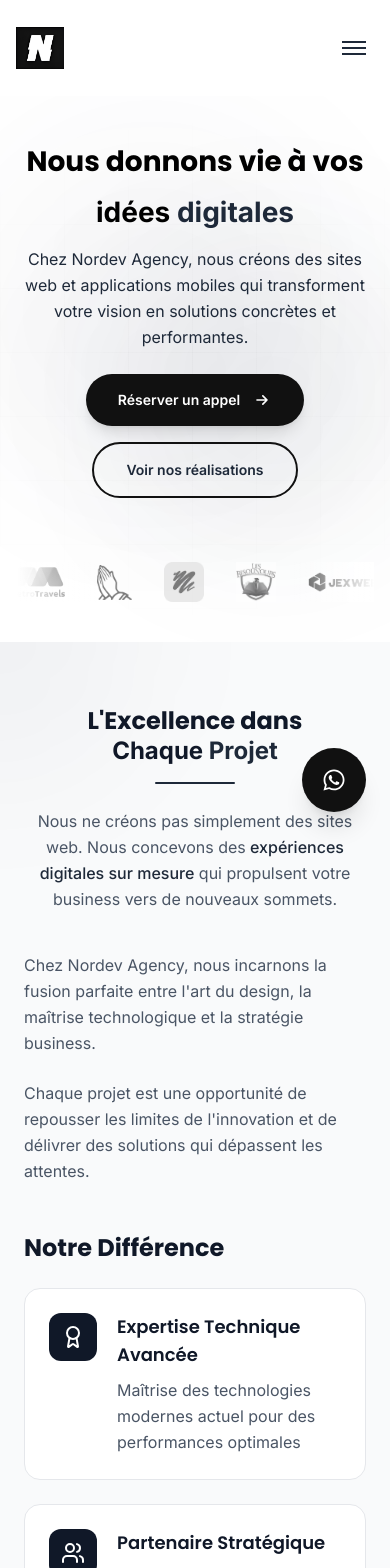
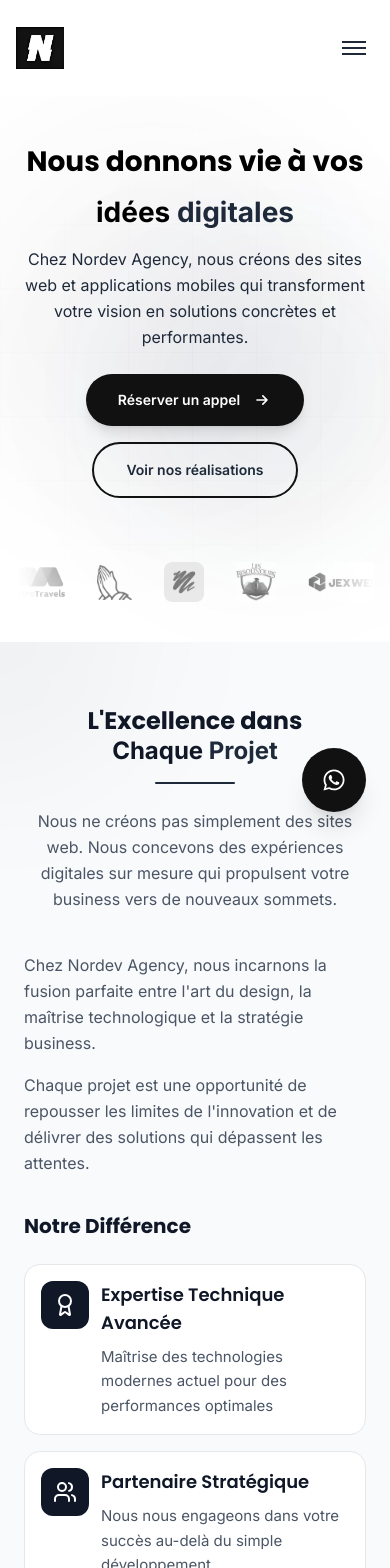
Before and after one commit to freddymk313/nordevagency, a Next.js app: page / in a window 390 px wide. Shown: the top 1568 px of the page. Built offline with nearby package versions, Linux system fonts and the light colour scheme.

Commit message:
ok about space

```diff
--- a/components/About.tsx
+++ b/components/About.tsx
@@ -21,7 +21,7 @@ const About = () => {
             <div className="w-20 h-0.5 bg-gray-800 mx-auto mb-6 rounded-full" />
             <p className="text-base text-gray-600 max-w-3xl mx-auto leading-relaxed">
               Nous ne créons pas simplement des sites web. Nous concevons des
-              <span className="text-gray-800 font-medium">
+              <span className="">
                 {" "}
                 expériences digitales sur mesure
               </span>{" "}
@@ -32,7 +32,7 @@ const About = () => {
           <div className="grid lg:grid-cols-2 gap-10 md:gap-20 items-center">
             {/* Colonne texte - Contenu enrichi */}
             <div className="space-y-8">
-              <div className="space-y-6">
+              <div className="space-y-4 md:space-y-6">
                 <p className="text-base text-gray-600 leading-relaxed font-normal">
                   Chez{" "}
                   <span className="">
@@ -64,8 +64,8 @@ const About = () => {
               </div>
 
               {/* Points forts - Design amélioré */}
-              <div className="space-y-6 pt-4">
-                <h3 className="text-2xl font-bold text-gray-900 mb-6 flex items-center gap-3">
+              <div className="space-y-4 md:space-y-6 pt-1 md:pt-4">
+                <h3 className="text-xl md:text-2xl font-bold text-gray-900 mb-6 flex items-center gap-3">
                   Notre Différence
                 </h3>
 
@@ -92,7 +92,7 @@ const About = () => {
                   <div
                     key={index}
                     // className="flex items-start gap-5 p-6 rounded-2xl bg-gray-50/50 hover:bg-gray-50 transition-all duration-300 group cursor-default border border-gray-100"
-                    className="group flex items-start gap-5 bg-white border border-gray-200 rounded-2xl hover:border-gray-800 transition-all duration-500 hover:shadow-2xl hover:-translate-y-2 relative overflow-hidden p-6"
+                    className="group flex items-start gap-3 md:gap-5 bg-white border border-gray-200 rounded-2xl hover:border-gray-800 transition-all duration-500 hover:shadow-2xl hover:-translate-y-2 relative overflow-hidden p-4 md:p-6"
                   >
                     <div className="w-12 h-12 bg-gray-900 rounded-xl flex items-center justify-center flex-shrink-0 group-hover:scale-110 transition-transform duration-300">
                       <item.icon className="w-6 h-6 text-white" />
@@ -101,7 +101,7 @@ const About = () => {
                       <h4 className="text-lg font-semibold text-gray-900 mb-2 group-hover:text-gray-800 transition-colors">
                         {item.title}
                       </h4>
-                      <p className="text-gray-600 leading-relaxed font-normal">
+                      <p className="text-gray-600 text-[15px] leading-relaxed font-normal">
                         {item.description}
                       </p>
                     </div>
```
